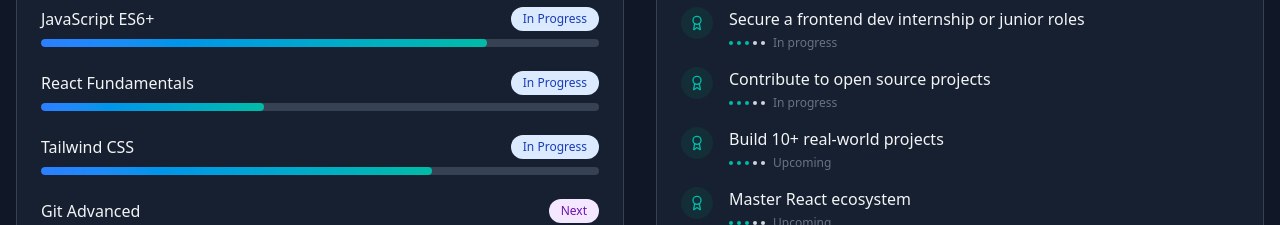
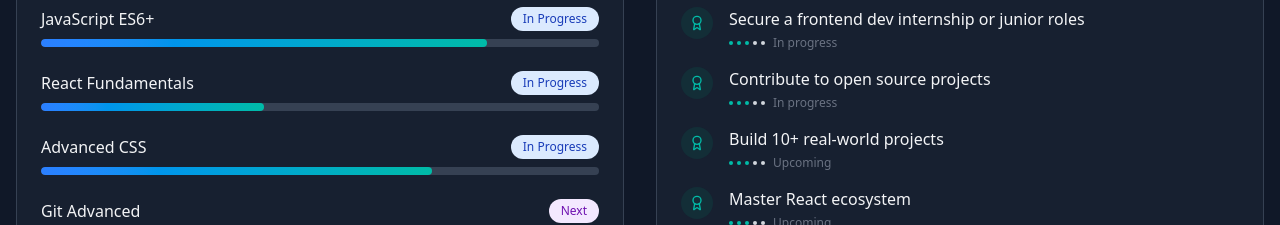
Before and after one commit to ProgViki/john-portfolio, a React (Vite) app: page / in a window 1280 px wide. Shown: the part 2120-2345 px from the top of the page. Built offline with nearby package versions, Linux system fonts and the light colour scheme.

Commit message:
data-changes

```diff
--- a/src/data/portfolioData.js
+++ b/src/data/portfolioData.js
@@ -98,7 +98,7 @@ export const projects = [
 export const learningPath = [
   { skill: "JavaScript ES6+", status: "In Progress", progress: 80 },
   { skill: "React Fundamentals", status: "In Progress", progress: 40 },
-  { skill: "Tailwind CSS", status: "In Progress", progress: 70 },
+  { skill: "Advanced CSS", status: "In Progress", progress: 70 },
   { skill: "Git Advanced", status: "Next", progress: 20 },
   { skill: "TypeScript", status: "Planned", progress: 10 },
   { skill: "Node.js Basics", status: "Planned", progress: 5 }
```
Also changed, not shown: vercel.json.
